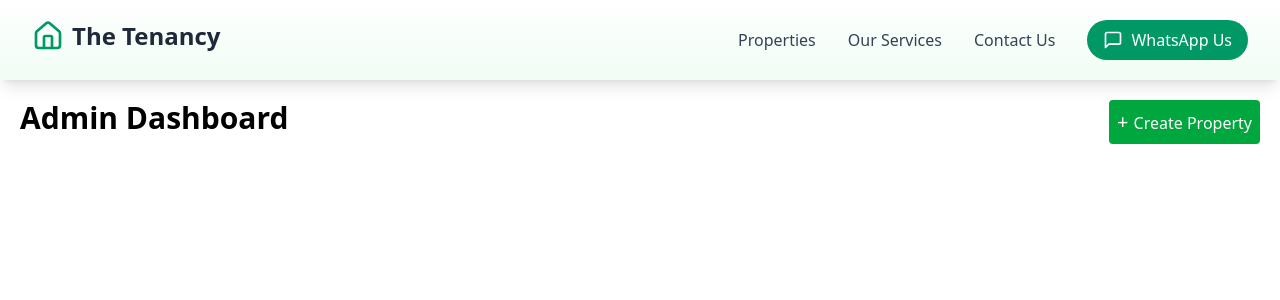
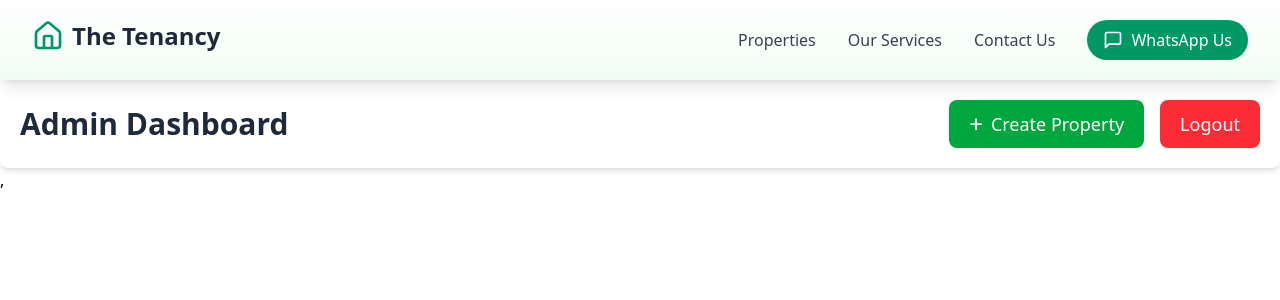
Before and after one commit to adithyarana/The-Tenancy, a React (Vite) app in the folder client/: page /admin/dashboard in a window 1280 px wide. Shown: the top 300 px of the page. Built offline with nearby package versions, Linux system fonts and the light colour scheme; sample sign-in values are in the browser's storage.

Commit message:
Implement protected routes for admin dashboard, enhance admin logout functionality, and update property filter options

```diff
--- a/client/package.json
+++ b/client/package.json
@@ -4,7 +4,7 @@
   "version": "0.0.0",
   "type": "module",
   "scripts": {
-    "dev": "vite",
+    "dev": "vite --host",
     "build": "vite build",
     "lint": "eslint .",
     "preview": "vite preview"
--- a/client/src/App.jsx
+++ b/client/src/App.jsx
@@ -8,6 +8,7 @@ import AdminHomepage from './pages/AdminHomepage.jsx'
 import PropertyListing from './pages/PropertyListing.jsx'
 import OurServices from './pages/OurServices.jsx'
 import Contactus from './pages/Contactus.jsx'
+import ProtectedRoutes from "./components/ProtectedRoutes.jsx"
 
 import { ToastContainer } from "react-toastify";
 import "react-toastify/dist/ReactToastify.css";
@@ -34,7 +35,11 @@ function App() {
         },
         {
           path:'/admin/dashboard',
-          element:<AdminDashboard/>,
+          element:
+          <ProtectedRoutes>
+              <AdminDashboard/>,
+          </ProtectedRoutes>
+
         },
         {
           path:'/propertylisting',
--- a/client/src/components/Homepage/PropertyFilter.jsx
+++ b/client/src/components/Homepage/PropertyFilter.jsx
@@ -64,6 +64,7 @@ const PropertyFilter = () => {
               <option value="CA">Greater Noida</option>
               <option value="NY">Noida</option>
               <option value="FL">Delhi</option>
+              <option value="AY">Yamuna Expressway</option>
             </motion.select>
           </motion.div>
 
@@ -89,6 +90,7 @@ const PropertyFilter = () => {
               whileFocus={{ boxShadow: "0 0 0 3px rgba(72, 187, 120, 0.4)" }}
             >
               <option value="">All Types</option>
+              <option value="villa">Land</option>
               <option value="villa">Plot</option>
               <option value="apartment">Apartment</option>
               <option value="house">House</option>
--- /dev/null
+++ b/client/src/components/ProtectedRoutes.jsx
@@ -0,0 +1,14 @@
+import React from 'react'
+import { Navigate } from 'react-router-dom'
+
+function ProtectedRoutes({children}) {
+
+    const adminlogin = localStorage.getItem("adminToken");
+    return adminlogin? children: <Navigate to="/admin/login"/>
+
+
+    }
+
+
+
+export default ProtectedRoutes
--- a/client/src/pages/AdminDashboard.jsx
+++ b/client/src/pages/AdminDashboard.jsx
@@ -1,13 +1,44 @@
 import React, { useState } from 'react'
 import AdminForm from "../components/Dashboardcomponent/AdminForm.jsx"
+import { useNavigate } from 'react-router-dom'
+import { toast } from 'react-toastify';
 function AdminDashboard() {
-  return (
-    <div className='p-5 flex  justify-between '>
-      <h1 className='text-3xl font-bold '>Admin Dashboard</h1>
-      <button  className="bg-green-600 text-white p-2 rounded mb-4 font-medium cursor-pointer "><span className='text-xl'>+ </span>Create Property</button>
+
+  const navigate= useNavigate();
+
+  const handleLogout = ()=>{
+   localStorage.removeItem("adminToken")
+
+    navigate('/admin/login')
+    toast.success("Logged Out Successfully")
+
+  }
 
 
+
+  return (
+    <>
+    <div className="p-5 flex items-center justify-between  shadow-md rounded-lg">
+      {/* Dashboard Title */}
+      <h1 className="text-3xl font-bold text-gray-800">Admin Dashboard</h1>
+
+      {/* Action Buttons */}
+      <div className="flex gap-x-4">
+        <button className="bg-green-600 text-white px-5 py-2 rounded-lg text-lg font-medium flex items-center gap-x-2 hover:bg-green-700 transition cursor-pointer">
+          <span className="text-2xl">+</span> Create Property
+        </button>
+
+        <button
+          onClick={handleLogout}
+          className="bg-red-500 text-white px-5 py-2 rounded-lg text-lg font-medium hover:bg-red-600 transition cursor-pointer"
+        >
+          Logout
+        </button>
       </div>
+    </div>
+  </>
+
+
 
 
   )
--- a/client/src/pages/AdminLogin.jsx
+++ b/client/src/pages/AdminLogin.jsx
@@ -22,7 +22,8 @@ function AdminLogin() {
       );
 
       toast.success("Login Success!")
-      localStorage.setItem("adminToken", res.data.token); // ✅ Store token
+      localStorage.setItem("adminToken", res.data.token);
+      console.log("Token received:", res.data.token);
       navigate("/admin/dashboard");
     } catch (error) {
       console.error("Login Error:", error.response?.data || error.message);
```
